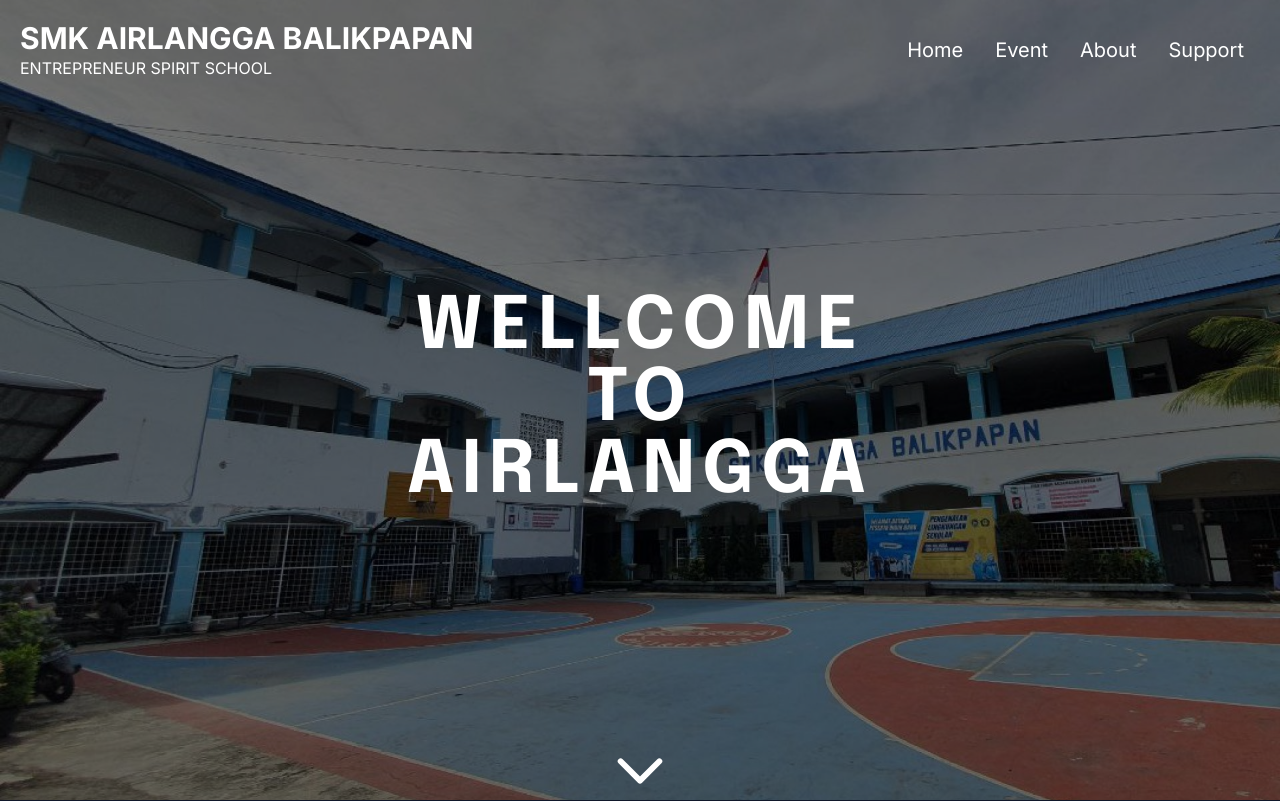
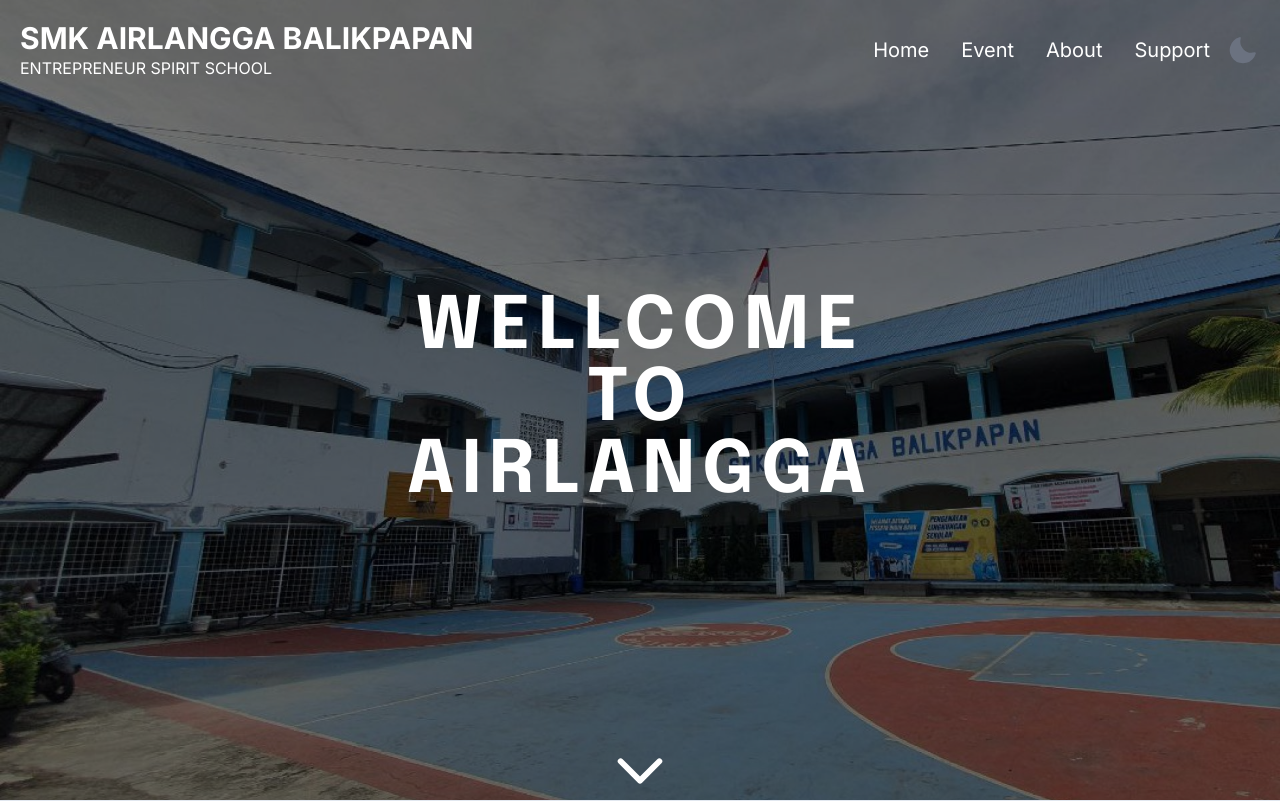
Before and after one commit to crisvito/smk-airlangga-clone, a React (Vite) app: page / in a window 1280 px wide. Shown: the top 801 px of the page. Built offline with nearby package versions, Linux system fonts and the light colour scheme; what tailwindcss-radix would draw is missing.

Commit message:
feat: darkmode

```diff
--- a/src/components/footer.tsx
+++ b/src/components/footer.tsx
@@ -2,7 +2,7 @@ export function Footer() {
   const date = new Date();
   const year = date.getFullYear();
   return (
-    <footer className="flex flex-wrap justify-center bg-slate-700 px-10 py-5">
+    <footer className="flex flex-wrap justify-center bg-slate-400 px-10 py-5 text-slate-900 dark:bg-slate-700 dark:text-slate-200">
       <p>&copy; {year} pitokai </p>
     </footer>
   );
--- a/src/components/navigation-bar.tsx
+++ b/src/components/navigation-bar.tsx
@@ -1,11 +1,30 @@
-import { List, X } from "phosphor-react";
-import { useState } from "react";
+import { List, Moon, Sun, X } from "phosphor-react";
+import { useEffect, useState } from "react";
 import { configNavBarLinks } from "../configs";
 import { Link as LinkScroll } from "react-scroll";
 
 export function NavigationBar(this: any) {
   const [open, setOpen] = useState(false);
   const [navbar, setNavbar] = useState(false);
+  const [theme, setTheme] = useState(false);
+
+  useEffect(() => {
+    if (window.matchMedia("theme: dark").matches) {
+      setTheme(true);
+    } else {
+      setTheme(false);
+    }
+  }, []);
+
+  useEffect(() => {
+    if (theme) {
+      document.documentElement.classList.add("dark");
+    } else {
+      document.documentElement.classList.remove("dark");
+    }
+  }, [theme]);
+
+  console.log(theme);
 
   const changeBg: any = () => {
     window.scrollY >= 100 ? setNavbar(true) : setNavbar(false);
@@ -14,12 +33,14 @@ export function NavigationBar(this: any) {
   return (
     <div
       className={`fixed z-10 block w-full ${
-        navbar ? "bg-slate-900" : ""
-      } z-10 duration-500`}
+        navbar
+          ? "bg-slate-200 text-slate-900 dark:bg-slate-900 dark:text-white"
+          : ""
+      } z-10 duration-300`}
     >
       <nav className="px-5 py-5 text-xl lg:flex lg:items-center lg:justify-between">
         <a href="/">
-          <h1 className="text-xl font-bold uppercase text-white lg:text-3xl">
+          <h1 className="text-xl font-bold uppercase lg:text-3xl">
             Smk Airlangga Balikpapan
             <span className="block text-base font-normal">
               Entrepreneur Spirit School
@@ -36,8 +57,10 @@ export function NavigationBar(this: any) {
         </div>
 
         <ul
-          className={`transtition-all absolute left-0 z-[1] w-full rounded-3xl pb-8 pl-12 duration-500 ease-in lg:static lg:left-0 lg:z-auto lg:flex lg:w-auto lg:items-center lg:pb-0 lg:pl-0 ${
-            open ? "left-0 bg-slate-900" : "left-[1000px]"
+          className={`transtition-all absolute left-0 z-[1] mt-5 w-full pb-8 pl-12 duration-500 ease-in lg:static lg:left-0 lg:z-auto lg:mt-0 lg:flex lg:w-auto lg:items-center lg:pb-0 lg:pl-0 ${
+            open
+              ? "left-0 bg-slate-200 text-slate-900 dark:bg-slate-900 dark:text-slate-300"
+              : "left-[1000px]"
           }`}
         >
           {configNavBarLinks.map((navBarLinks) => {
@@ -54,6 +77,18 @@ export function NavigationBar(this: any) {
               </LinkScroll>
             );
           })}
+          <li className="mx-4 pt-4 lg:mx-0 lg:pt-0">
+            {theme ? (
+              <Sun size={34} weight="fill" onClick={() => setTheme(false)} />
+            ) : (
+              <Moon
+                size={34}
+                weight="fill"
+                onClick={() => setTheme(true)}
+                className="text-gray-500"
+              />
+            )}
+          </li>
         </ul>
       </nav>
     </div>
--- a/src/contents/events/detail.tsx
+++ b/src/contents/events/detail.tsx
@@ -7,7 +7,7 @@ export function EventDetail() {
 
   return (
     <div id="event" className="flex h-auto items-center justify-center">
-      <div className="h-full w-full flex-col items-center justify-center bg-black bg-opacity-0 bg-opacity-50">
+      <div className="h-full w-full flex-col items-center justify-center bg-opacity-0 bg-opacity-50 text-slate-900 dark:text-slate-200">
         <h1 className="font-brand-bold mt-20 mb-10 text-center text-5xl uppercase leading-tight tracking-widest">
           {event?.name}
         </h1>
--- a/src/contents/home/event.tsx
+++ b/src/contents/home/event.tsx
@@ -7,7 +7,9 @@ export function HomeEvent() {
   ScrollToTop();
   return (
     <div id="events">
-      <h1 className="mt-20 text-center text-5xl font-black uppercase">Event</h1>
+      <h1 className="mt-20 text-center text-5xl font-black uppercase text-slate-900 dark:text-slate-200">
+        Event
+      </h1>
 
       <div className="flex flex-wrap justify-center">
         {dataevent.map((devent) => {
--- a/src/index.css
+++ b/src/index.css
@@ -9,7 +9,7 @@
     @apply scroll-smooth;
   }
   body {
-    @apply bg-slate-900;
+    @apply bg-slate-200 dark:bg-slate-900;
   }
 }
 @layer components {
--- a/tailwind.config.cjs
+++ b/tailwind.config.cjs
@@ -5,6 +5,7 @@ module.exports = {
     "./src/**/*.{js,ts,jsx,tsx}",
     "node_modules/flowbite-react/**/*.{js,jsx,ts,tsx}",
   ],
+  darkMode: "class",
   theme: {
     extend: {},
   },
```
